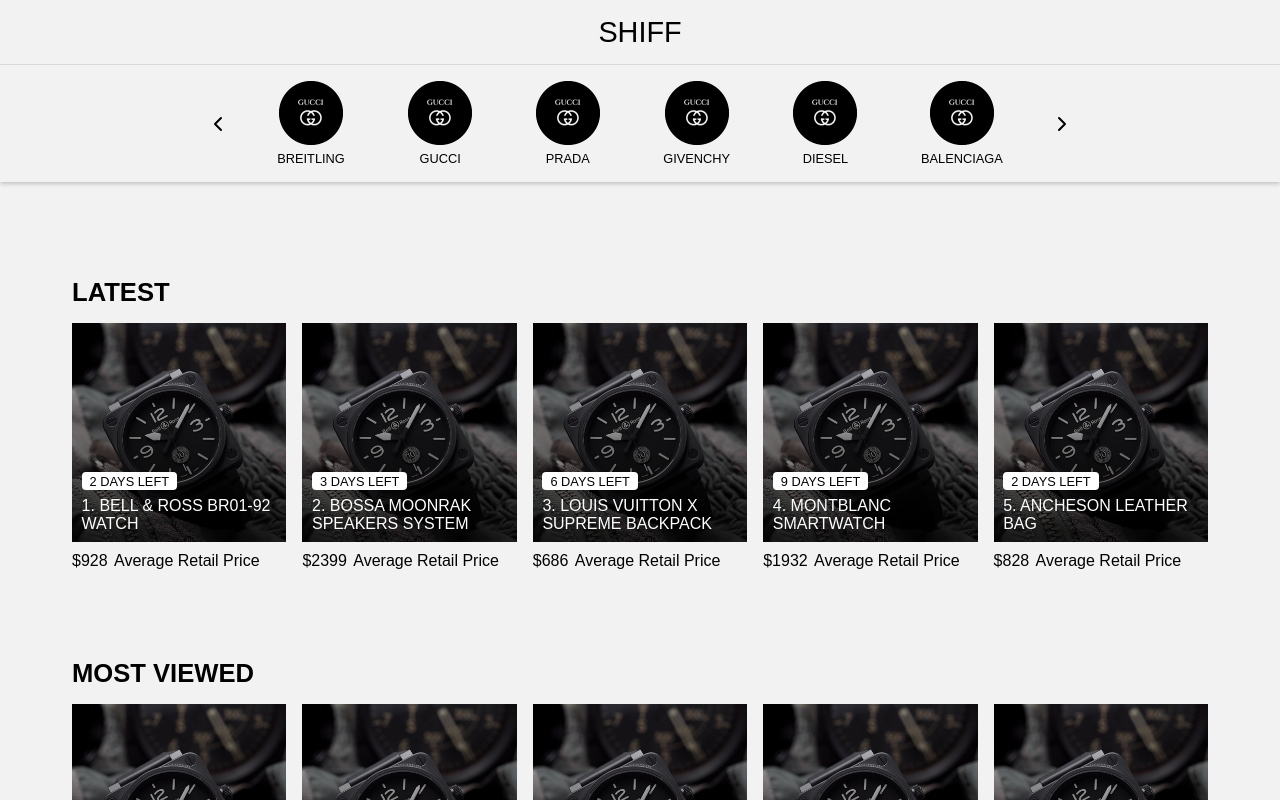
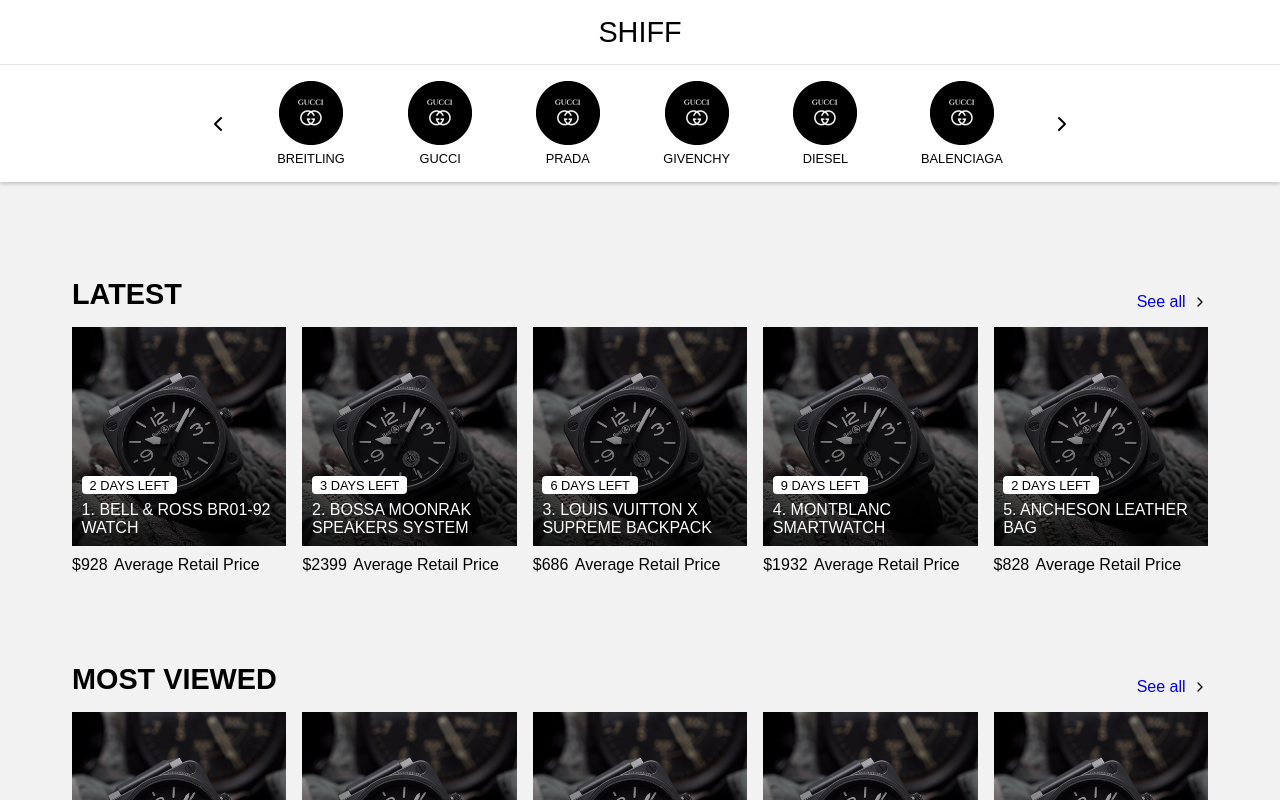
Before and after one commit to malcodeman/clientside-react, a React (Create React App) app: page /products in a window 1280 px wide. Shown: the top 800 px of the page. Built offline with nearby package versions, Linux system fonts and the light colour scheme.

Commit message:
:zap: See all link.

```diff
--- a/src/containers/Products/Products.js
+++ b/src/containers/Products/Products.js
@@ -1,9 +1,11 @@
 import React from "react";
+import { Link } from "react-router-dom";
 import styled from "styled-components";
 import Header from "./components/Header/Header";
 import Product from "./components/Product/Product";
 import LatestProducts from "../../json/latest.json";
 import ProductImage from "./img/product_1.png";
+import ChevronRightIcon from "./img/chevron-right.svg";
 
 const Container = styled.div`
   margin: 0 auto;
@@ -12,7 +14,6 @@
 `;
 
 const Main = styled.main`
-
   padding: 4rem 0;
 `;
 
@@ -22,7 +23,7 @@
 
 const Heading = styled.h1`
   text-transform: uppercase;
-  font-size: 1.6rem;
+  font-size: 1.8rem;
 `;
 
 const Grid = styled.div`
@@ -34,8 +35,26 @@
 `;
 
 const ProductsSection = styled.div`
-background-color: #f2f2f2;
-`
+  background-color: #f2f2f2;
+`;
+
+const SectionHeader = styled.div`
+  display: flex;
+  align-items: flex-end;
+  justify-content: space-between;
+`;
+
+const SeeAll = styled(Link)`
+  font-size: 1rem;
+  display: flex;
+  align-items: center;
+`;
+
+const Icon = styled.img`
+  height: 16px;
+  width: 16px;
+  padding-left: 0.4rem;
+`;
 
 class Products extends React.Component {
   state = {
@@ -48,7 +67,12 @@
         <Main>
           <Container>
             <Section>
-              <Heading>Latest</Heading>
+              <SectionHeader>
+                <Heading>Latest</Heading>
+                <SeeAll to="/">
+                  See all<Icon src={ChevronRightIcon} />
+                </SeeAll>
+              </SectionHeader>
               <Grid>
                 {this.state.latestProducts.map((product, index) => (
                   <Product
@@ -63,7 +87,12 @@
               </Grid>
             </Section>
             <Section>
-              <Heading>Most Viewed</Heading>
+              <SectionHeader>
+                <Heading>Most Viewed</Heading>
+                <SeeAll to="/">
+                  See all<Icon src={ChevronRightIcon} />
+                </SeeAll>
+              </SectionHeader>
               <Grid>
                 {this.state.latestProducts.map((product, index) => (
                   <Product
@@ -78,7 +107,12 @@
               </Grid>
             </Section>
             <Section>
-              <Heading>Most Wanted</Heading>
+              <SectionHeader>
+                <Heading>Most Wanted</Heading>
+                <SeeAll to="/">
+                  See all<Icon src={ChevronRightIcon} />
+                </SeeAll>
+              </SectionHeader>
               <Grid>
                 {this.state.latestProducts.map((product, index) => (
                   <Product
--- a/src/containers/Products/components/Header/Header.js
+++ b/src/containers/Products/components/Header/Header.js
@@ -6,18 +6,19 @@
 import Brands from "../../../../json/brands.json";
 import BrandLogo from "./img/gucci.png";
 
+const HeaderSection = styled.header`
+  box-shadow: 0 2px 4px rgba(0, 0, 0, 0.2);
+  background-color: #fff;
+`;
+
+const NavSection = styled.div`
+  border-bottom: 1px solid rgba(0, 0, 0, 0.1);
+`;
+
 const Container = styled.div`
   margin: 0 auto;
   max-width: 1200px;
   width: 100%;
-`;
-
-const HeaderSection = styled.header`
-  box-shadow: 0 2px 4px rgba(0, 0, 0, 0.2);
-`;
-
-const NavSection = styled.div`
-  border-bottom: 1px solid rgba(0, 0, 0, 0.1);
 `;
 
 const Nav = styled.nav`
```
Also changed, not shown: src/containers/Products/img/chevron-right.svg (added).
